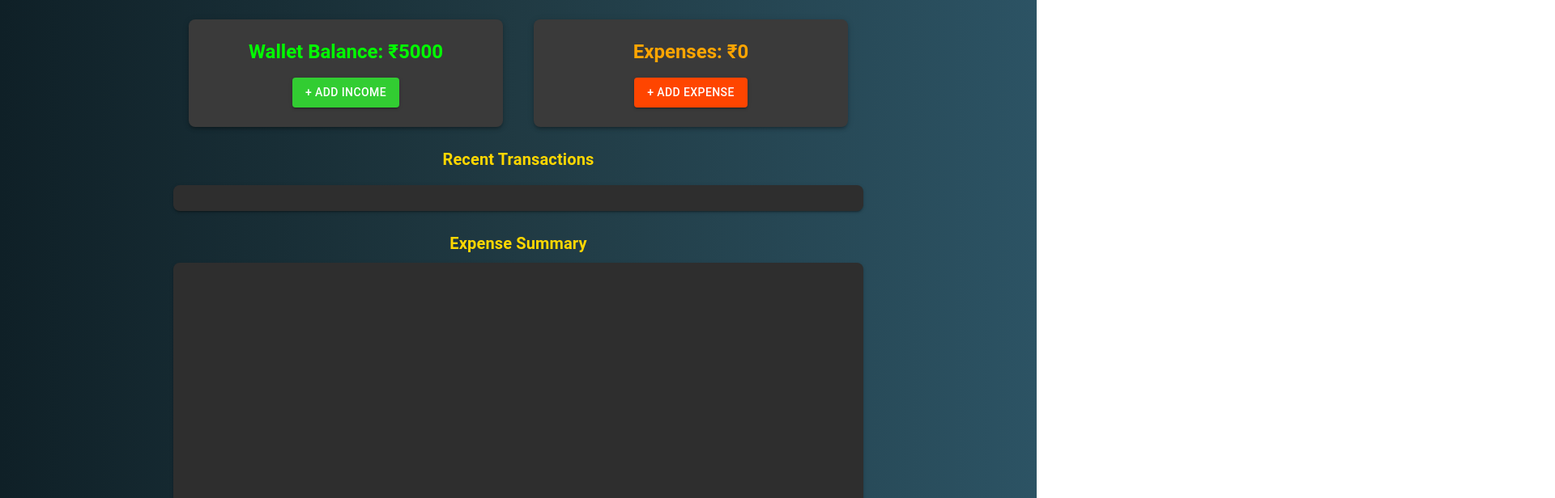
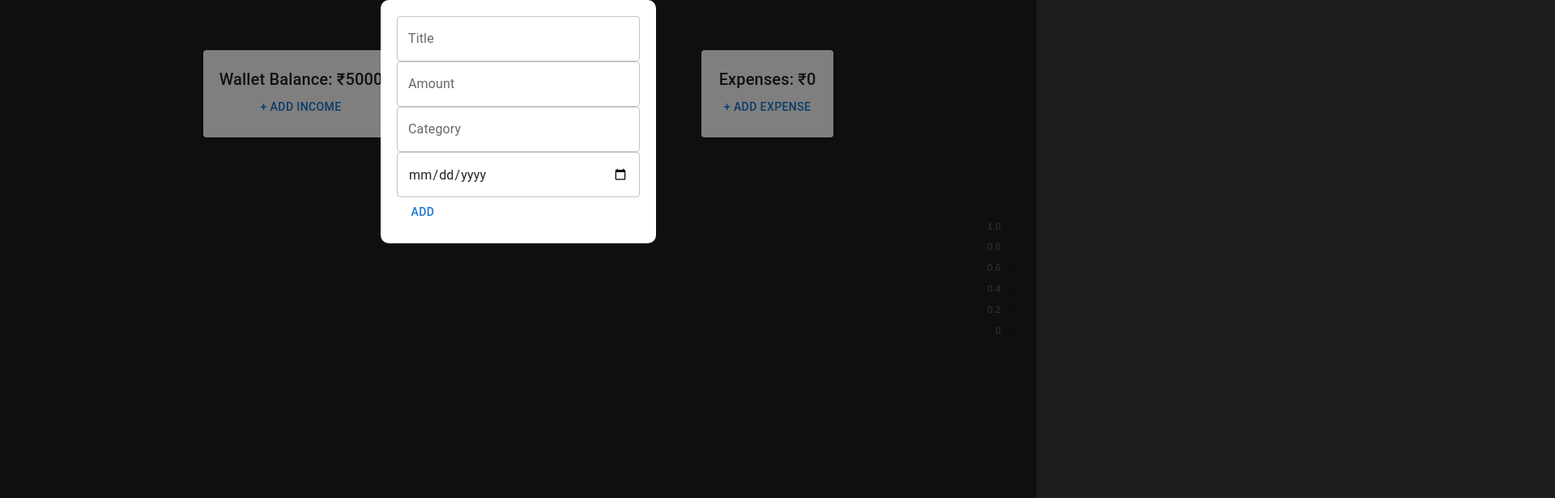
Before and after one commit to Nikki0830/CRIO_MINI_PROJECTS, a React (Create React App) app in the folder xexpenses/: page / in a window 1280 px wide. Both pictures are taken after a click on the button "+ ADD INCOME". Shown: the top 616 px of the page at 81% size, 1920 px wide, since content can reach past the window. Built offline with nearby package versions, Linux system fonts and the light colour scheme.

Commit message:
Xexpense

```diff
--- a/xexpenses/src/component/ExpenseTracker.js
+++ b/xexpenses/src/component/ExpenseTracker.js
@@ -1,54 +1,19 @@
 import React, { useState, useEffect } from "react";
 import {
-  Container,
-  Typography,
-  Button,
-  Modal,
-  Box,
-  TextField,
-  List,
-  ListItem,
-  ListItemText,
-  IconButton,
+  Container, Typography, Button, Modal, Box,
+  TextField, List, ListItem, ListItemText, IconButton, Card
 } from "@mui/material";
 import { Delete, Edit } from "@mui/icons-material";
 import { Pie, Bar } from "react-chartjs-2";
-import {
-  Chart as ChartJS,
-  ArcElement,
-  Tooltip,
-  Legend,
-  CategoryScale,
-  LinearScale,
-  BarElement,
-} from "chart.js";
-import "./Xexpense.css";
-
-// Register necessary Chart.js elements
-ChartJS.register(
-  ArcElement,
-  Tooltip,
-  Legend,
-  CategoryScale,
-  LinearScale,
-  BarElement
-);
+import "chart.js/auto";
+import "./Styles.css"; // Import external styles
 
 const ExpenseTracker = () => {
-  const [balance, setBalance] = useState(
-    () => parseFloat(localStorage.getItem("walletBalance")) || 5000
-  );
-  const [expenses, setExpenses] = useState(
-    () => JSON.parse(localStorage.getItem("expenses")) || []
-  );
+  const [balance, setBalance] = useState(() => parseFloat(localStorage.getItem("walletBalance")) || 5000);
+  const [expenses, setExpenses] = useState(() => JSON.parse(localStorage.getItem("expenses")) || []);
   const [open, setOpen] = useState(false);
   const [editIndex, setEditIndex] = useState(null);
-  const [newExpense, setNewExpense] = useState({
-    title: "",
-    amount: "",
-    category: "",
-    date: "",
-  });
+  const [newExpense, setNewExpense] = useState({ title: "", amount: "", category: "", date: "" });
 
   useEffect(() => {
     localStorage.setItem("walletBalance", balance);
@@ -57,12 +22,7 @@ const ExpenseTracker = () => {
 
   const handleAddExpense = () => {
     const amount = parseFloat(newExpense.amount);
-    if (
-      !newExpense.title ||
-      !amount ||
-      !newExpense.category ||
-      !newExpense.date
-    ) {
+    if (!newExpense.title || !amount || !newExpense.category || !newExpense.date) {
       alert("All fields are required");
       return;
     }
@@ -99,169 +59,82 @@ const ExpenseTracker = () => {
   };
 
   const expenseCategories = expenses.reduce((acc, expense) => {
-    acc[expense.category] =
-      (acc[expense.category] || 0) + parseFloat(expense.amount);
+    acc[expense.category] = (acc[expense.category] || 0) + parseFloat(expense.amount);
     return acc;
   }, {});
 
   const pieData = {
     labels: Object.keys(expenseCategories),
-    datasets: [
-      {
+    datasets: [{
       data: Object.values(expenseCategories),
       backgroundColor: ["#FF6384", "#36A2EB", "#FFCE56"],
-      },
-    ],
+    }],
   };
 
   const barData = {
     labels: Object.keys(expenseCategories),
-    datasets: [
-      {
+    datasets: [{
       label: "Expenses",
       data: Object.values(expenseCategories),
       backgroundColor: "rgba(54, 162, 235, 0.5)",
-      },
-    ],
+    }],
   };
 
   return (
-    <Container
-      maxWidth="md"
-      sx={{
-        p: 3,
-        textAlign: "center",
-        minHeight: "100vh",
-        bgcolor: "linear-gradient(to right, #141E30, #243B55)",
-        color: "#fff",
-      }}
-    >
-      {/* Wallet & Expenses Cards */}
-      <Box sx={{ display: "flex", justifyContent: "space-around", mb: 3 }}>
-        <Box
-          sx={{
-            bgcolor: "#3a3a3a",
-            p: 3,
-            borderRadius: 2,
-            boxShadow: 3,
-            minWidth: "40%",
-            textAlign: "center",
-          }}
-        >
-          <Typography
-            variant="h5"
-            sx={{ color: "#00FF00", fontWeight: "bold" }}
-          >
-            Wallet Balance: ₹{balance}
+    <Container className="main-container">
+      <Typography variant="h4" component="h1" className="header-title">
+        Expense Tracker
       </Typography>
-          <Button
-            variant="contained"
-            sx={{
-              bgcolor: "#32CD32",
-              "&:hover": { bgcolor: "#228B22" },
-              mt: 2,
-            }}
-          >
-            + Add Income
-          </Button>
+
+      {/* Wallet & Expenses Summary */}
+      <div className="summary-container">
+        <Card className="summary-card">
+          <Typography variant="h6">Wallet Balance: <span className="balance-amount">₹{balance}</span></Typography>
+          <Button className="income-btn" onClick={() => setOpen(true)}>+ Add Income</Button>
+        </Card>
+
+        <Card className="summary-card">
+          <Typography variant="h6">Expenses: <span className="expense-amount">₹{expenses.reduce((acc, item) => acc + parseFloat(item.amount), 0)}</span></Typography>
+          <Button className="expense-btn" onClick={() => setOpen(true)}>+ Add Expense</Button>
+        </Card>
+      </div>
+
+      {/* Add Expense Modal */}
+      <Modal open={open} onClose={() => setOpen(false)}>
+        <Box className="modal-box">
+          <TextField fullWidth name="title" label="Title" value={newExpense.title}
+            onChange={(e) => setNewExpense({ ...newExpense, title: e.target.value })} />
+          <TextField fullWidth name="amount" label="Amount" type="number" value={newExpense.amount}
+            onChange={(e) => setNewExpense({ ...newExpense, amount: e.target.value })} />
+          <TextField fullWidth name="category" label="Category" value={newExpense.category}
+            onChange={(e) => setNewExpense({ ...newExpense, category: e.target.value })} />
+          <TextField fullWidth name="date" type="date" value={newExpense.date}
+            onChange={(e) => setNewExpense({ ...newExpense, date: e.target.value })} />
+          <Button onClick={handleAddExpense} className="add-btn">{editIndex !== null ? "Update" : "Add"}</Button>
         </Box>
+      </Modal>
 
-        <Box
-          sx={{
-            bgcolor: "#3a3a3a",
-            p: 3,
-            borderRadius: 2,
-            boxShadow: 3,
-            minWidth: "40%",
-            textAlign: "center",
-          }}
-        >
-          <Typography
-            variant="h5"
-            sx={{ color: "#FFA500", fontWeight: "bold" }}
-          >
-            Expenses: ₹
-            {expenses.reduce((acc, exp) => acc + parseFloat(exp.amount), 0)}
-          </Typography>
-          <Button
-            variant="contained"
-            sx={{
-              bgcolor: "#FF4500",
-              "&:hover": { bgcolor: "#B22222" },
-              mt: 2,
-            }}
-          >
-            + Add Expense
-          </Button>
-        </Box>
-      </Box>
-
-      {/* Recent Transactions */}
-      <Typography
-        variant="h6"
-        sx={{ fontWeight: "bold", mb: 2, color: "#FFD700" }}
-      >
-        Recent Transactions
-      </Typography>
-      <List sx={{ bgcolor: "#2E2E2E", borderRadius: 2, p: 2, boxShadow: 2 }}>
+      {/* Expense List */}
+      <Typography variant="h6" className="sub-title">Recent Transactions</Typography>
+      <List>
         {expenses.map((expense, index) => (
-          <ListItem
-            key={index}
-            sx={{
-              borderBottom: "1px solid #555",
-              "&:last-child": { borderBottom: "none" },
-            }}
-            secondaryAction={
+          <ListItem key={index} className="list-item" secondaryAction={
             <>
-                <IconButton
-                  onClick={() => handleEditExpense(index)}
-                  sx={{ color: "#FFC107" }}
-                >
-                  <Edit />
-                </IconButton>
-                <IconButton
-                  onClick={() => handleDeleteExpense(index)}
-                  sx={{ color: "#DC3545" }}
-                >
-                  <Delete />
-                </IconButton>
+              <IconButton onClick={() => handleEditExpense(index)}><Edit className="edit-icon" /></IconButton>
+              <IconButton onClick={() => handleDeleteExpense(index)}><Delete className="delete-icon" /></IconButton>
             </>
-            }
-          >
-            <ListItemText
-              primary={`${expense.title} - ₹${expense.amount}`}
-              secondary={`${expense.category}, ${expense.date}`}
-              sx={{ color: "#fff" }}
-            />
+          }>
+            <ListItemText primary={`${expense.title} - ₹${expense.amount}`} secondary={`${expense.category}, ${expense.date}`} />
           </ListItem>
         ))}
       </List>
 
       {/* Charts */}
-      <Typography
-        variant="h6"
-        sx={{ fontWeight: "bold", mt: 3, color: "#FFD700" }}
-      >
-        Expense Summary
-      </Typography>
-      <Box
-        sx={{ bgcolor: "#2E2E2E", borderRadius: 2, p: 4, boxShadow: 2, mt: 1 }}
-      >
-        <Pie data={pieData} />
-        {/* <Pie data={pieData} /> */}
-      </Box>
-
-      <Typography
-        variant="h6"
-        sx={{ fontWeight: "bold", mt: 3, color: "#FFD700" }}
-      >
-        Top Expenses
-      </Typography>
-      <Box
-        sx={{ bgcolor: "#2E2E2E", borderRadius: 2, p: 2, boxShadow: 2, mt: 1 }}
-      >
-        <Bar data={barData} />
-      </Box>
+      <Typography variant="h6" className="sub-title">Top Expenses</Typography>
+      <div className="chart-container">
+        <Pie data={pieData} options={{ plugins: { legend: { display: false } }, maintainAspectRatio: false }} />
+        <Bar data={barData} options={{ plugins: { legend: { display: false } }, maintainAspectRatio: false }} />
+      </div>
     </Container>
   );
 };
--- /dev/null
+++ b/xexpenses/src/component/Styles.css
@@ -0,0 +1,59 @@
+body {
+    background: #1e1e1e;
+    color: white;
+    font-family: 'Poppins', sans-serif;
+  }
+
+  .main-container {
+    padding: 20px;
+    text-align: center;
+  }
+
+  .header-title {
+    font-weight: bold;
+    margin-bottom: 20px;
+  }
+
+  .summary-container {
+    display: flex;
+    justify-content: space-around;
+    margin-bottom: 20px;
+  }
+
+  .summary-card {
+    background: #333;
+    padding: 20px;
+    border-radius: 10px;
+    box-shadow: 0px 5px 15px rgba(0, 0, 0, 0.3);
+    text-align: center;
+  }
+
+  .income-btn {
+    background: #4CAF50;
+    color: white;
+  }
+
+  .expense-btn {
+    background: #E53935;
+    color: white;
+  }
+
+  .modal-box {
+    background: white;
+    padding: 20px;
+    width: 300px;
+    margin: auto;
+    border-radius: 10px;
+  }
+
+  .list-item {
+    background: #424242;
+    padding: 10px;
+    border-radius: 8px;
+    margin: 5px 0;
+  }
+
+  .chart-container {
+    display: flex;
+    justify-content: space-around;
+  }
--- a/xexpenses/src/component/Xexpense.css
+++ /dev/null
@@ -1,5 +0,0 @@
-body {
-    background: linear-gradient(to right, #0f2027, #203a43, #2c5364);
-    color: white;
-    font-family: "Arial", sans-serif;
-  }
```
Lines whose indentation alone changed are shown as unchanged.
